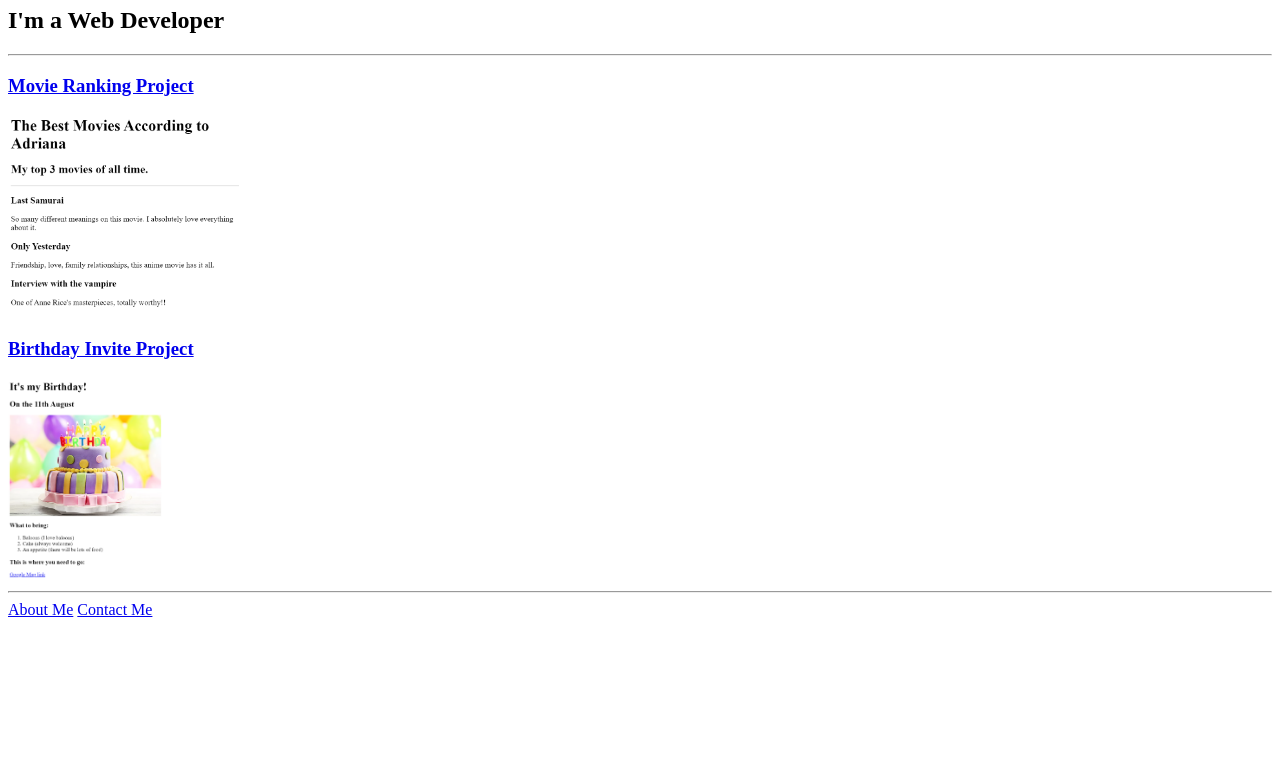
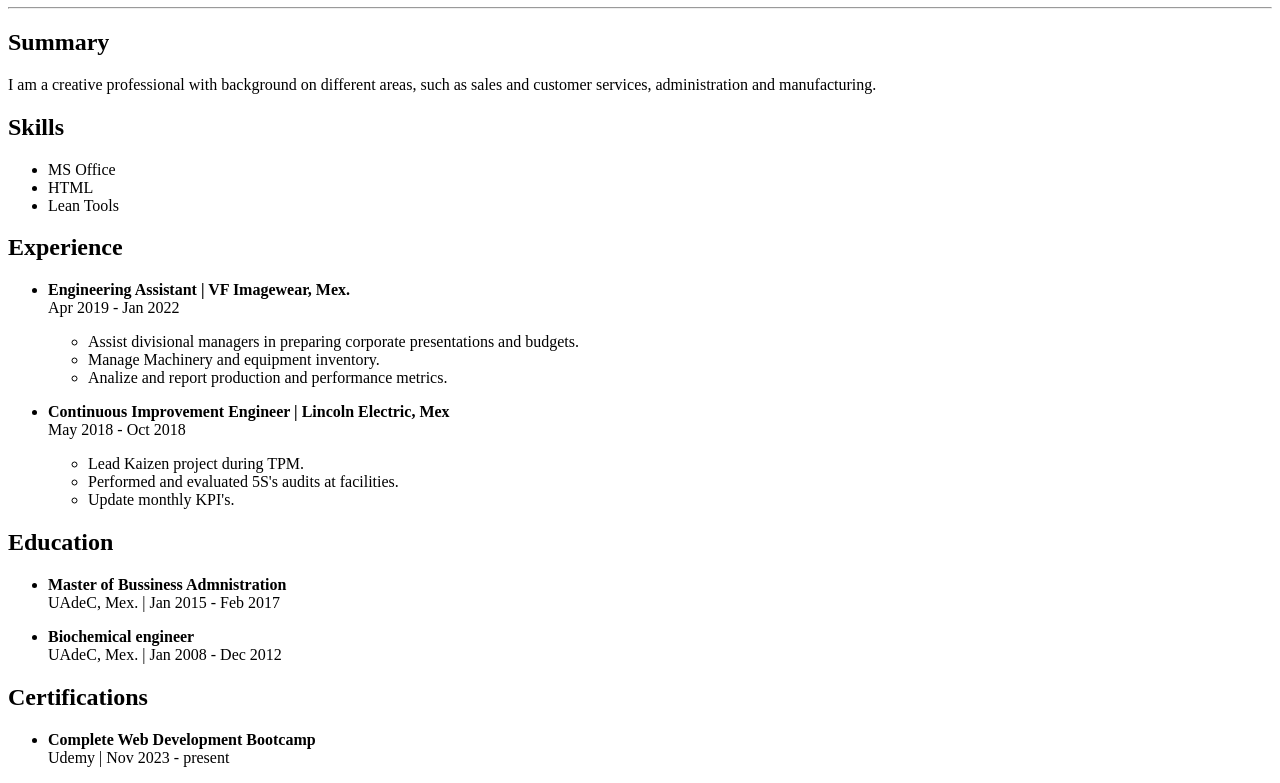
Before and after one commit to AdriCarax/html-portfolio, a plain HTML site: page index.html in a window 1280 px wide. Shown: the part 73-856 px from the top of the page. Before the commit the page ends 800 px from the top, so only its background shows below. Drawn offline with Linux system fonts and the light colour scheme.

Commit message:
Add files via upload

```diff
--- a/index.html
+++ b/index.html
@@ -1,38 +1,77 @@
-<!-- TODO 1: Create the HTML Boilerplate -->
-
-<!-- TODO 2: Add Your previous projects' HTML into the public folder -->
-
-<!-- TODO 3: Take screenshots of your project previews and add the images to the images folder -->
-
-<!-- TODO 4: Add titles/subtitles etc. -->
-
-<!-- TODO 5: Add a link to the project pages -->
-
-<!-- TODO 6: Add images to show the project previews
-HINT for TODO 6: You can use the height attribute set to 200 to make the image smaller:
-https://developer.mozilla.org/en-US/docs/Web/HTML/Element/img#attr-height -->
-
-<!-- TODO 7: Add the Contact Me and About Me page links -->
-
 <!DOCTYPE html>
 <html lang="en">
 
 <head>
-  <meta charset="UTF-8">
-  <title>Adriana's Portfolio</title>
+    <meta charset="UTF-8">
+    <title>Adriana's Resume</title>
 </head>
 
 <body>
-  <h1>Adriana Lopez's Portfolio</h1>
-  <h2>I'm a Web Developer</h2>
-  <hr />
-  <h3><a href="movie-ranking.html">Movie Ranking Project</a></h3>
-  <img src="Movies.png" height="200" alt="movie ranking project preview"/>
-  <h3><a href="birthday-invite.html">Birthday Invite Project</a></h3>
-  <img src="Birthday.png" height="200" alt="birthday invite project preview"/>
-  <hr />
-  <a href="about.html">About Me</a>
-  <a href="contact.html">Contact Me</a>
+    <H1>Adriana Lopez</H1>
+    <hr />
+
+    <h2>Summary</h2>
+    <p>
+    I am a creative professional with background on different areas, such as sales and customer services, administration and manufacturing.
+    </p>
+
+    <h2>Skills</h2>
+    <p>
+        <ul>
+            <li>MS Office</li>
+            <li>HTML</li>
+            <li>Lean Tools</li>
+        </ul>
+    </p>
+
+    <h2>Experience</h2>
+    <p>
+        <ul>
+            <li><b>Engineering Assistant | VF Imagewear, Mex.</b></li>
+            Apr 2019 - Jan 2022</p>
+            <ul>
+                <li>Assist divisional managers in preparing corporate presentations and budgets.</li>
+                <li>Manage Machinery and equipment inventory. </li>
+                <li>Analize and report production and performance metrics.</li></p>
+            </ul>
+
+            <li><b>Continuous Improvement Engineer | Lincoln Electric, Mex</b></li>
+            May 2018 - Oct 2018 </p>
+            <ul>
+                <li>Lead Kaizen project during TPM.</li>
+                <li>Performed and evaluated 5S's audits at facilities.</li>
+                <li>Update monthly KPI's.</li>
+            </ul>
+        </ul>
+    </p>
+
+    <h2>Education</h2>
+    <p>
+        <ul>
+            <li><b>Master of Bussiness Admnistration </b></li>
+                UAdeC, Mex. | Jan 2015 - Feb 2017</p>
+
+            <li><b>Biochemical engineer</b></li>
+                UAdeC, Mex. | Jan 2008 - Dec 2012
+
+        </ul>
+    </p>
+
+    <h2>Certifications</h2>
+    <p>
+        <ul>
+            <li><b>Complete Web Development Bootcamp</b></li>
+            Udemy | Nov 2023 - present
+        </ul>
+    </p>
+
+    <p>
+        <h3>Contact</h3>
+        <a href="www.linkedin.com/in/adriana-lópez-326b81148">My LinkedIn</a>
+    </p>
+    <footer>
+        <p>©Adriana Lopez. All rights reserved.</p>
+    </footer>
 </body>
 
 </html>
```
